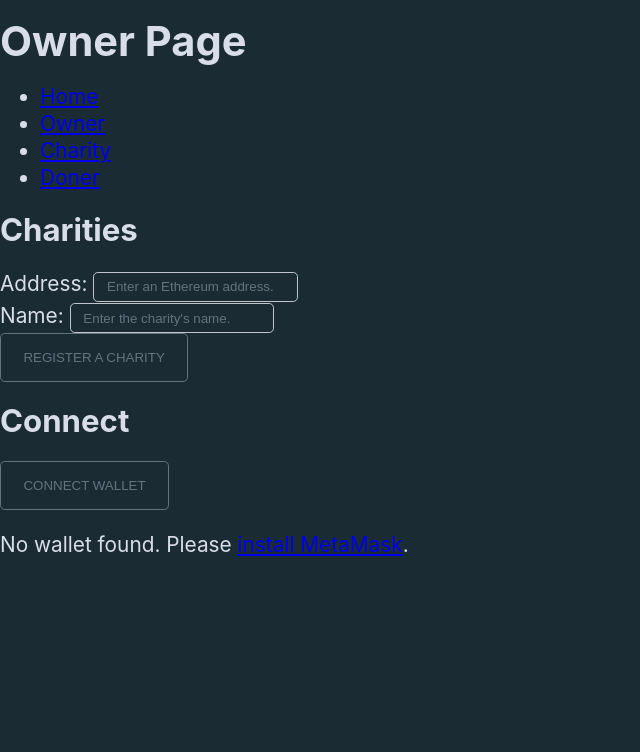
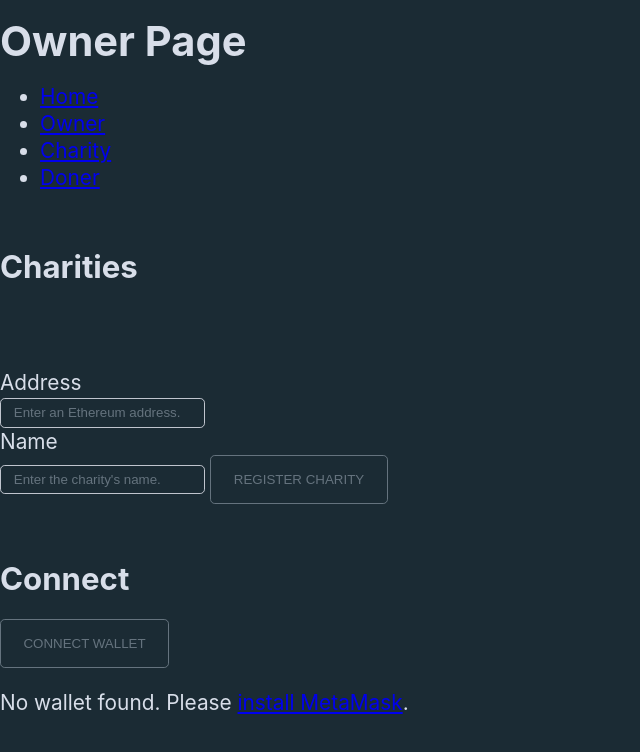
Before and after one commit to kwight/blockchain-developer-bootcamp-final-project, a website: page src/owner/index.html in a window 1280 px wide. Shown: the whole page, without its empty margins (0-640 px from the left). Drawn offline with Linux system fonts and the light colour scheme; files that its build step writes are made by us from their sources.

Commit message:
Space out sections and forms.

```diff
--- a/src/owner/index.html
+++ b/src/owner/index.html
@@ -27,16 +27,14 @@
     <section id="charities-section">
         <h2>Charities</h2>
         <table id="registered-charities"></table>
-        <form id="register-charity">
-            <label>Address:
-                <input placeholder="Enter an Ethereum address." name="address">
-            </label>
-            <label>Name:
-                <input placeholder="Enter the charity's name." name="name">
-            </label>
-            <button id="register-charity-button" disabled>Register a charity</button>
-        </form>
     </section>
+    <form id="register-charity">
+        <label for="address">Address</label>
+        <input id="address" placeholder="Enter an Ethereum address." name="address">
+        <label for="name">Name</label>
+        <input id="name" placeholder="Enter the charity's name." name="name">
+        <button id="register-charity-button" disabled>Register charity</button>
+    </form>
     <section id="connect-section">
         <h2>Connect</h2>
         <button id="connect-button" autocomplete="off" disabled>Connect wallet</button>
--- a/src/styles.css
+++ b/src/styles.css
@@ -71,6 +71,10 @@
 
  body {
      margin: 0;
+ }
+
+ header, section, form {
+     margin-bottom: 3em;
  }
 
  input,
```
